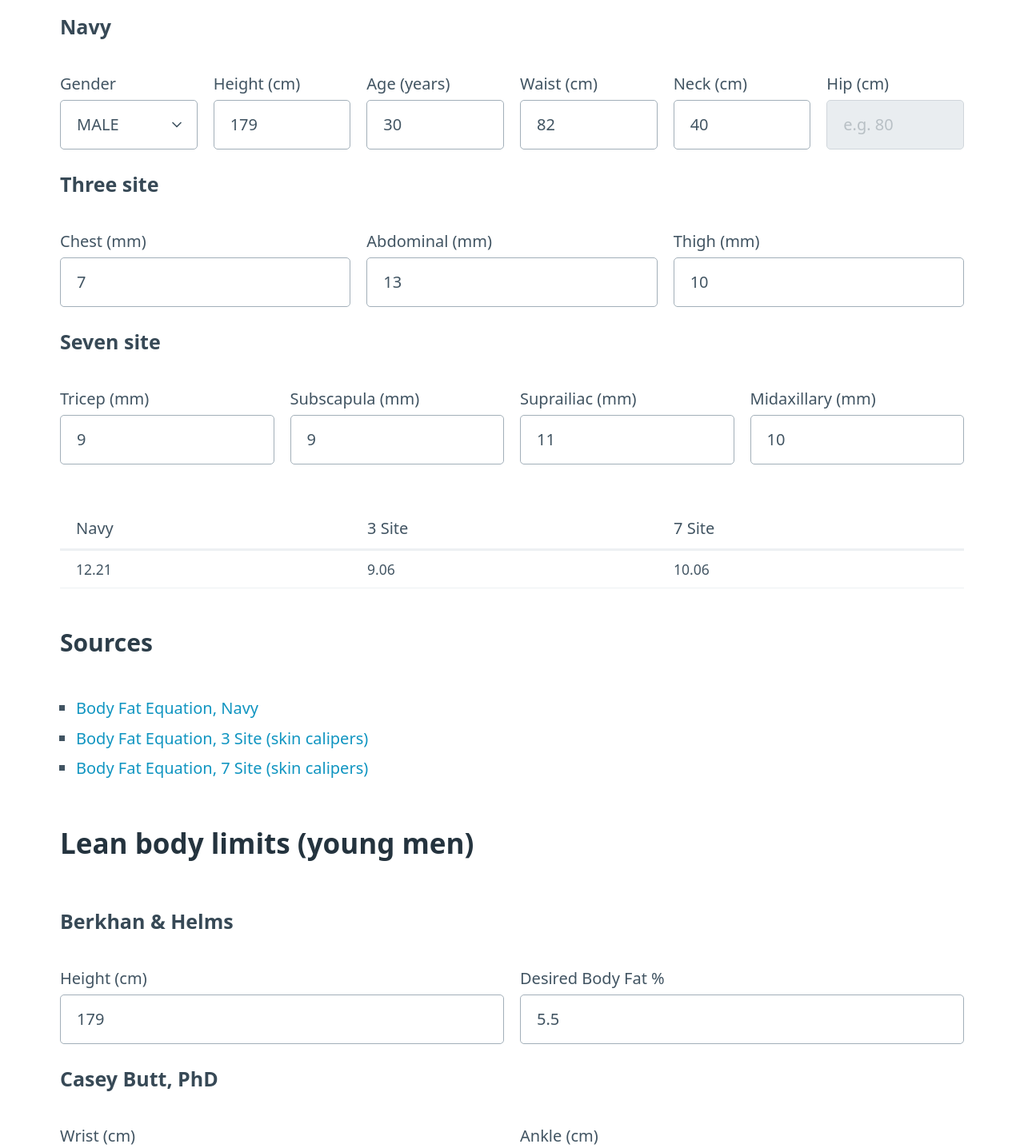
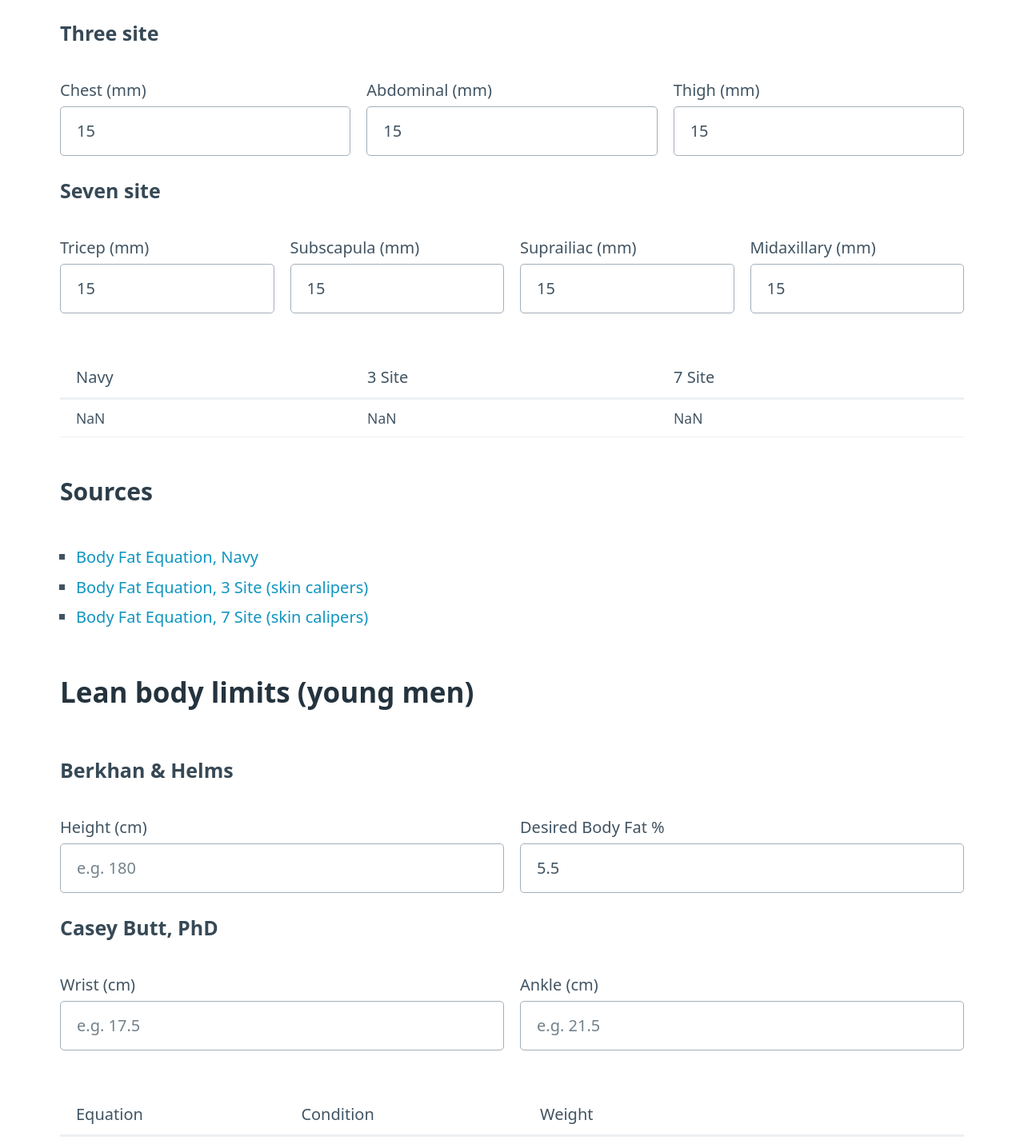
Before and after one commit to nutratech/web.2023, a SvelteKit app: page /calculators in a window 1280 px wide. Shown: the part 2886-4322 px from the top of the page at 80% size. Built offline with nearby package versions, Linux system fonts and the light colour scheme.

Commit message:
remove default calc values, fix casey table nulls

```diff
--- a/package.json
+++ b/package.json
@@ -1,6 +1,6 @@
 {
 	"name": "nutra-web",
-	"version": "0.3.8",
+	"version": "0.3.9",
 	"private": true,
 	"scripts": {
 		"dev": "vite dev",
--- a/src/routes/calculators/+page.svelte
+++ b/src/routes/calculators/+page.svelte
@@ -55,11 +55,11 @@
 		5: 'Extreme 5/5'
 	};
 
-	let bmrWeight: number | null = 73;
-	let bmrBodyFat: number | null = 15;
+	let bmrWeight: number | null = null;
+	let bmrBodyFat: number | null = null;
 	let gender = 'MALE';
-	let height: number | null = 179;
-	let age: number | null = 30;
+	let height: number | null = null;
+	let age: number | null = null;
 
 	function updateTableBmr() {
 		// console.info(bmrActivityLevel);
@@ -85,17 +85,17 @@
 	// ~~~~~~~~~~~~~~~~~~~~~~~~~~~~~~~~~~~~~~~~~~~~~~~~~~~~~~~~~~~~~~~~~~~~
 	let bfTableData: number[] = [];
 
-	let bfWaist: number | null = 82;
-	let bfNeck: number | null = 40;
+	let bfWaist: number | null = null;
+	let bfNeck: number | null = null;
 	let bfHip: number | null = null;
 
-	let bfSkinFoldChest: number | null = 7;
-	let bfSkinFoldAbdominal: number | null = 13;
-	let bfSkinFoldThigh: number | null = 10;
-	let bfSkinFoldTricep: number | null = 9;
-	let bfSkinFoldSubscapula: number | null = 9;
-	let bfSkinFoldSuprailiac: number | null = 11;
-	let bfSkinFoldMidaxillary: number | null = 10;
+	let bfSkinFoldChest: number | null = 15;
+	let bfSkinFoldAbdominal: number | null = 15;
+	let bfSkinFoldThigh: number | null = 15;
+	let bfSkinFoldTricep: number | null = 15;
+	let bfSkinFoldSubscapula: number | null = 15;
+	let bfSkinFoldSuprailiac: number | null = 15;
+	let bfSkinFoldMidaxillary: number | null = 15;
 
 	function updateTableBf() {
 		// attempt to calculate
@@ -125,8 +125,8 @@
 	let lblTableData: (number | string | Record<string, number>)[][] = [];
 
 	let lblDesiredBodyFat: number | null = 5.5;
-	let lblWrist: number | null = 17.5;
-	let lblAnkle: number | null = 21.5;
+	let lblWrist: number | null = null;
+	let lblAnkle: number | null = null;
 
 	function updateTableLbl() {
 		// attempt to calculate
@@ -653,14 +653,14 @@ n calc -h</pre>
 		<thead>
 			<tr>
 				<th>Measurement</th>
-				<th>Max value</th>
+				<th>Max value (inches)</th>
 			</tr>
 		</thead>
 		<tbody>
 			{#each Object.entries(lblTableData.slice(-1)[0].slice(-1)[0]) as row}
 				<tr>
 					<td>{row[0]}</td>
-					<td>{row[1]} in</td>
+					<td>{row[1]}</td>
 				</tr>
 			{/each}
 		</tbody>
--- a/src/routes/calculators/calculators.ts
+++ b/src/routes/calculators/calculators.ts
@@ -346,10 +346,20 @@ export function _calcLblTableData(
 	const helms = validHelms
 		? lblHelms(height, desiredBodyFat)
 		: ['Helms', String(), 'Helms equation failed!'];
+
+	const additionalInfo = {
+		// lbl: `${lbm} lbs`,
+		chest: NaN,
+		arm: NaN,
+		forearm: NaN,
+		neck: NaN,
+		thigh: NaN,
+		calf: NaN
+	};
 	const casey =
 		validHelms && wrist != null && ankle != null
 			? lblCasey(height, desiredBodyFat, wrist, ankle)
-			: ['Casey', String(), 'Casey equation failed!'];
+			: ['Casey', String(), 'Casey equation failed!', additionalInfo];
 
 	return [berkhan, helms, casey];
 }
```
Also changed, not shown: 1 other file (tests, documents, lock files or other folders).
